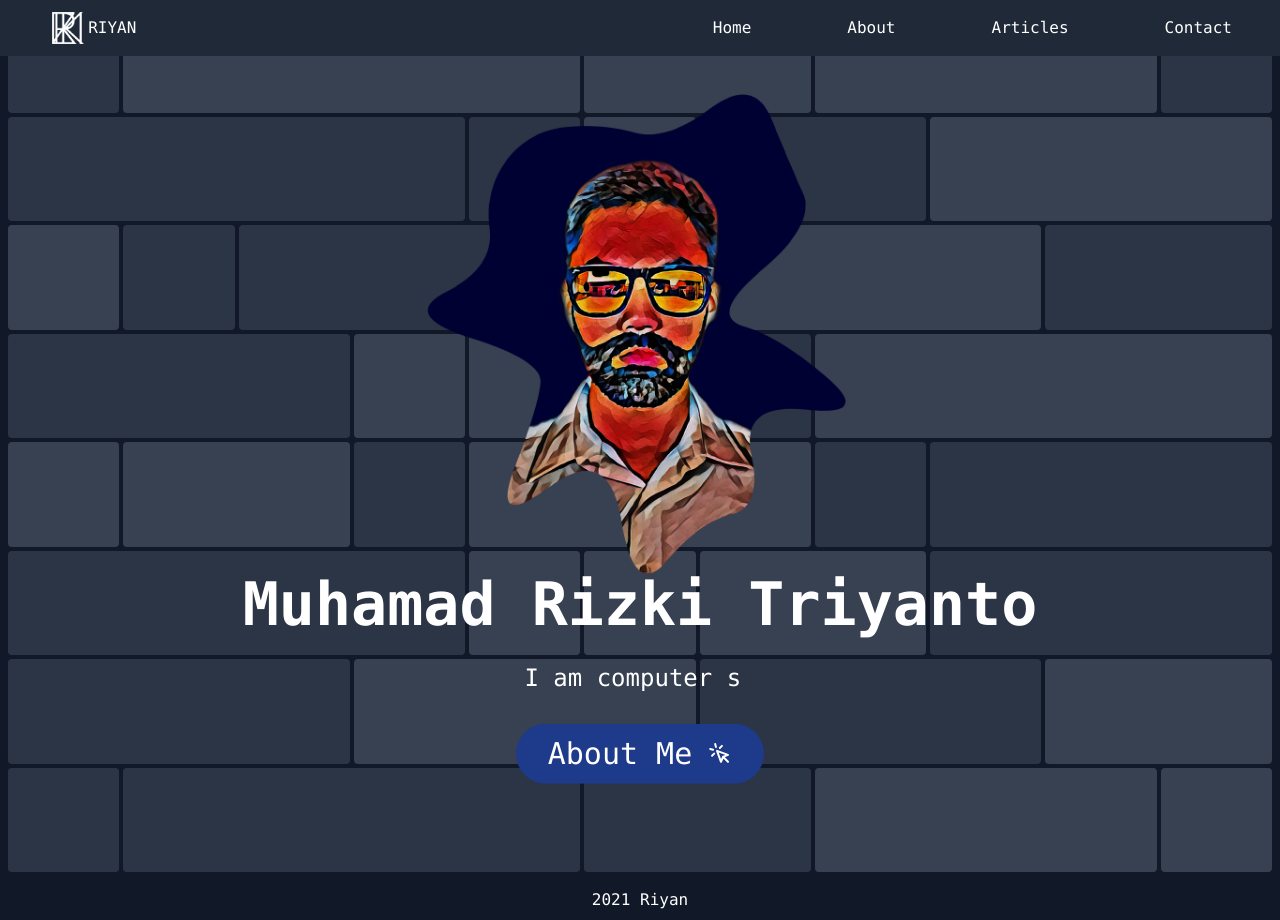
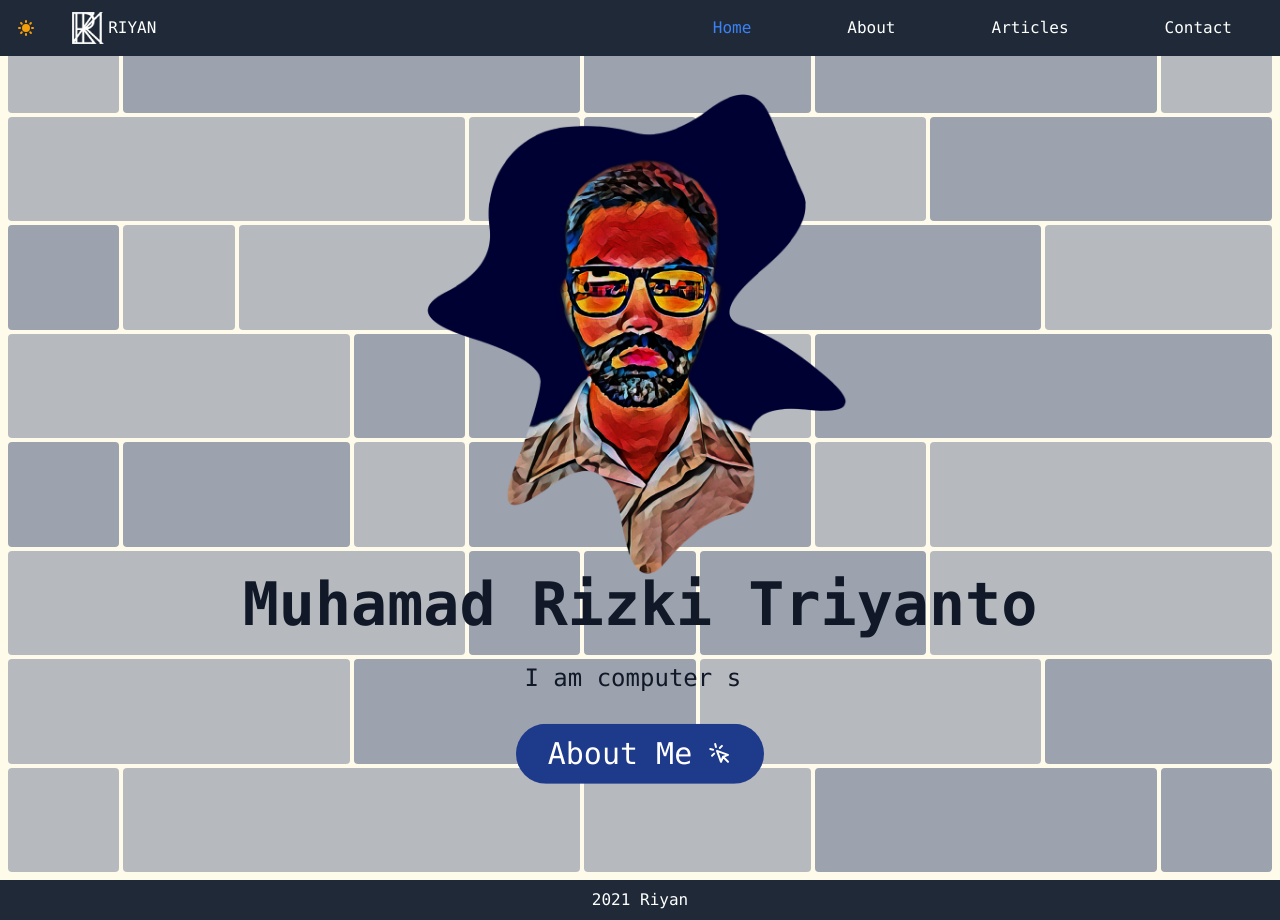
Before and after one commit to mrizkitriyanto/mrizkitriyanto.github.io, a React (Create React App) app: page / in a window 1280 px wide. Built offline with nearby package versions, Linux system fonts and the light colour scheme.

Commit message:
Memperbaiki responsive, Menambah NavLink pada Navbar, Menambah fitur ganti tema(dark mode--light mode)

```diff
--- a/src/App.js
+++ b/src/App.js
@@ -1,4 +1,3 @@
-
 import './App.css';
 import Navbar from './components/Navbar';
 import Footer from './components/Footer';
@@ -7,6 +6,7 @@ import about from './pages/about';
 import articles from './pages/articles';
 import contact from './pages/contact';
 import { Switch, Route } from 'react-router-dom';
+
 
 
 
--- a/src/components/Content.js
+++ b/src/components/Content.js
@@ -6,17 +6,17 @@ import Typical from 'react-typical';
 
 function Content() {
     return (
-        <div className="bg-gray-900 min-h-screen flex flex-col justify-center items-center dark:bg-grey-900 relative py-10">
+        <div className="bg-yellow-50 min-h-screen flex flex-col justify-center items-center dark:bg-gray-900 relative py-10 transition duration-1000">
             {/* background */}
             <GridBackground />
 
             {/* content */}
             <div className="relative h-screen flex flex-col justify-center items-center">
                 <img src={Foto} alt="Profile" className="lg:h-3/5 md:h-2/5 h-2/5  " />
-                <h1 className="lg:text-6xl md:text-5xl sm:text-2xl text-2xl font-black mb-7 font-mono text-white">
+                <h1 className="lg:text-6xl md:text-5xl sm:text-2xl text-2xl font-black mb-7 font-mono text-center text-gray-900 dark:text-gray-200">
                     Muhamad Rizki Triyanto
                 </h1>
-                <h2 className="text-white font-mono lg:text-2xl md:text-1xl sm:text-base text-base mb-8 ">
+                <h2 className="text-gray-900 text-center dark:text-gray-200 font-mono lg:text-2xl md:text-1xl sm:text-base text-base mb-8 ">
                     {/* Menggunakan modul Typical yang harus di instal terlebih dahulu https://www.npmjs.com/package/react-typical */}
                     <Typical
                         steps={['Hello 👋 ', 1000, 'I am computer science student', 1000, 'at Diponegoro University', 1000, 'Do you want more about me? ', 1000, '👇 Click Below 👇', 1000,]}
--- a/src/components/Footer.js
+++ b/src/components/Footer.js
@@ -2,7 +2,7 @@ import React from 'react'
 
 function Footer() {
     return (
-        <div className="flex justify-center items-center h-10 bg-gray-900 text-white font-mono">
+        <div className="flex justify-center items-center h-10 bg-gray-800 text-white font-mono">
             <p>2021 Riyan</p>
         </div>
     )
--- a/src/components/GridBackground.js
+++ b/src/components/GridBackground.js
@@ -4,60 +4,60 @@ function GridBackground() {
         // Pembuatan background grid menggunakan beberapa baris dan memandaatkan css grid
         <div className="absolute inset-0 p-2 grid grid-cols-11 gap-1">
                 {/* baris 1 */}
-                <div className="col-span-1 bg-gray-700 rounded animate-pulse">  </div>
-                <div className="col-span-4 bg-gray-700 rounded pulse-very-slow">  </div>
-                <div className="col-span-2 bg-gray-700 rounded pulse-fast">  </div>
-                <div className="col-span-3 bg-gray-700 rounded pulse-very-slow">  </div>
-                <div className="col-span-1 bg-gray-700 rounded animate-pulse">  </div>
+                <div className="col-span-1 bg-gray-400 rounded animate-pulse">  </div>
+                <div className="col-span-4 bg-gray-400 rounded pulse-very-slow">  </div>
+                <div className="col-span-2 bg-gray-400 rounded pulse-fast">  </div>
+                <div className="col-span-3 bg-gray-400 rounded pulse-very-slow">  </div>
+                <div className="col-span-1 bg-gray-400 rounded animate-pulse">  </div>
 
                 {/* baris 2 */}
-                <div className="col-span-4 bg-gray-700 rounded animate-pulse">  </div>
-                <div className="col-span-1 bg-gray-700 rounded animate-pulse">  </div>
-                <div className="col-span-1 bg-gray-700 rounded pulse-very-slow">  </div>
-                <div className="col-span-2 bg-gray-700 rounded animate-pulse">  </div>
-                <div className="col-span-3 bg-gray-700 rounded pulse-fast">  </div>
+                <div className="col-span-4 bg-gray-400 rounded animate-pulse">  </div>
+                <div className="col-span-1 bg-gray-400 rounded animate-pulse">  </div>
+                <div className="col-span-1 bg-gray-400 rounded pulse-very-slow">  </div>
+                <div className="col-span-2 bg-gray-400 rounded animate-pulse">  </div>
+                <div className="col-span-3 bg-gray-400 rounded pulse-fast">  </div>
 
                 {/* baris 3 */}
-                <div className="col-span-1 bg-gray-700 rounded pulse-very-slow">  </div>
-                <div className="col-span-1 bg-gray-700 rounded animate-pulse">  </div>
-                <div className="col-span-3 bg-gray-700 rounded animate-pulse">  </div>
-                <div className="col-span-4 bg-gray-700 rounded pulse-fast">  </div>
-                <div className="col-span-2 bg-gray-700 rounded animate-pulse">  </div>
+                <div className="col-span-1 bg-gray-400 rounded pulse-very-slow">  </div>
+                <div className="col-span-1 bg-gray-400 rounded animate-pulse">  </div>
+                <div className="col-span-3 bg-gray-400 rounded animate-pulse">  </div>
+                <div className="col-span-4 bg-gray-400 rounded pulse-fast">  </div>
+                <div className="col-span-2 bg-gray-400 rounded animate-pulse">  </div>
 
                 {/* baris 4 */}
-                <div className="col-span-3 bg-gray-700 rounded animate-pulse">  </div>
-                <div className="col-span-1 bg-gray-700 rounded pulse-very-slow">  </div>
-                <div className="col-span-2 bg-gray-700 rounded pulse-very-slow">  </div>
-                <div className="col-span-1 bg-gray-700 rounded animate-pulse">  </div>
-                <div className="col-span-4 bg-gray-700 rounded pulse-fast">  </div>
+                <div className="col-span-3 bg-gray-400 rounded animate-pulse">  </div>
+                <div className="col-span-1 bg-gray-400 rounded pulse-very-slow">  </div>
+                <div className="col-span-2 bg-gray-400 rounded pulse-very-slow">  </div>
+                <div className="col-span-1 bg-gray-400 rounded animate-pulse">  </div>
+                <div className="col-span-4 bg-gray-400 rounded pulse-fast">  </div>
 
                 {/* baris 5 */}
-                <div className="col-span-1 bg-gray-700 rounded pulse-very-slow">  </div>
-                <div className="col-span-2 bg-gray-700 rounded pulse-fast">  </div>
-                <div className="col-span-1 bg-gray-700 rounded animate-pulse">  </div>
-                <div className="col-span-3 bg-gray-700 rounded pulse-very-slow">  </div>
-                <div className="col-span-1 bg-gray-700 rounded animate-pulse">  </div>
-                <div className="col-span-3 bg-gray-700 rounded animate-pulse">  </div>
+                <div className="col-span-1 bg-gray-400 rounded pulse-very-slow">  </div>
+                <div className="col-span-2 bg-gray-400 rounded pulse-fast">  </div>
+                <div className="col-span-1 bg-gray-400 rounded animate-pulse">  </div>
+                <div className="col-span-3 bg-gray-400 rounded pulse-very-slow">  </div>
+                <div className="col-span-1 bg-gray-400 rounded animate-pulse">  </div>
+                <div className="col-span-3 bg-gray-400 rounded animate-pulse">  </div>
 
                 {/* baris 6 */}
-                <div className="col-span-4 bg-gray-700 rounded animate-pulse">  </div>
-                <div className="col-span-1 bg-gray-700 rounded pulse-very-slow">  </div>
-                <div className="col-span-1 bg-gray-700 rounded pulse-fast">  </div>
-                <div className="col-span-2 bg-gray-700 rounded pulse-very-slow">  </div>
-                <div className="col-span-3 bg-gray-700 rounded animate-pulse">  </div>
+                <div className="col-span-4 bg-gray-400 rounded animate-pulse">  </div>
+                <div className="col-span-1 bg-gray-400 rounded pulse-very-slow">  </div>
+                <div className="col-span-1 bg-gray-400 rounded pulse-fast">  </div>
+                <div className="col-span-2 bg-gray-400 rounded pulse-very-slow">  </div>
+                <div className="col-span-3 bg-gray-400 rounded animate-pulse">  </div>
 
                 {/* baris 7 */}
-                <div className="col-span-3 bg-gray-700 rounded animate-pulse">  </div>
-                <div className="col-span-3 bg-gray-700 rounded pulse-fast">  </div>
-                <div className="col-span-3 bg-gray-700 rounded animate-pulse">  </div>
-                <div className="col-span-2 bg-gray-700 rounded pulse-very-slow">  </div>
+                <div className="col-span-3 bg-gray-400 rounded animate-pulse">  </div>
+                <div className="col-span-3 bg-gray-400 rounded pulse-fast">  </div>
+                <div className="col-span-3 bg-gray-400 rounded animate-pulse">  </div>
+                <div className="col-span-2 bg-gray-400 rounded pulse-very-slow">  </div>
 
                 {/* baris 8 */}
-                <div className="col-span-1 bg-gray-700 rounded animate-pulse">  </div>
-                <div className="col-span-4 bg-gray-700 rounded animate-pulse">  </div>
-                <div className="col-span-2 bg-gray-700 rounded animate-pulse">  </div>
-                <div className="col-span-3 bg-gray-700 rounded pulse-very-slow">  </div>
-                <div className="col-span-1 bg-gray-700 rounded pulse-very-slow">  </div>
+                <div className="col-span-1 bg-gray-400 rounded animate-pulse">  </div>
+                <div className="col-span-4 bg-gray-400 rounded animate-pulse">  </div>
+                <div className="col-span-2 bg-gray-400 rounded animate-pulse">  </div>
+                <div className="col-span-3 bg-gray-400 rounded pulse-very-slow">  </div>
+                <div className="col-span-1 bg-gray-400 rounded pulse-very-slow">  </div>
             </div>
     )
 }
--- a/src/components/Navbar.js
+++ b/src/components/Navbar.js
@@ -1,24 +1,44 @@
 import React from 'react';
-import {useState} from 'react';
+import { useState } from 'react';
 import Logo from "../images/Logo.png";
-import { Link } from 'react-router-dom';
+import { Link, NavLink } from 'react-router-dom';
+import themeContext from '../hook/DarkMode';
 
-//Pembuatan navbar dilakukan langsung alam artian navbar sudah terbentuk(berbentuk final) ketika hamburger menu ditekan baru kemudian nanti dibuat logicnya supaya dropdown menunya bisa tertutup
+export default function Navbar() {
+
+    // Inisialisasi drop down tertutup ditandai dengan useState(false) -->sebelum menggunakan useState harus diimport terlebih dahulu
+    const [isOpen, setIsOpen] = useState(false);
+
+    // Sebagai permulaan tema yang digunakan adalah sama seperti sebelum di tutup tema akan tersimpan di cache browser
+    const [colorTheme, setTheme] = themeContext();
+
+    return (
+        <div className="bg-gray-800 fixed z-50 w-full ">
+            <div className="flex flex-col lg:flex-row">
+                <div className="flex justify-between items-center px-4 py-4 lg:py-0 p">
+
+                    {/* Button buat ganti tema */}
+                    <button onClick={() => setTheme(colorTheme)}>
+                        {colorTheme === 'light' ?
+                            // SVG bulan untuk Dark Mode
+                            <svg xmlns="http://www.w3.org/2000/svg" className="text-yellow-200 h-5 w-5" viewBox="0 0 20 20" fill="currentColor">
+                                <path d="M17.293 13.293A8 8 0 016.707 2.707a8.001 8.001 0 1010.586 10.586z" />
+                            </svg>
+                            :
+                            // SVG matahari untuk Light Mode
+                            <svg xmlns="http://www.w3.org/2000/svg" className="text-yellow-500 h-5 w-5" viewBox="0 0 20 20" fill="currentColor">
+                                <path fillRule="evenodd" d="M10 2a1 1 0 011 1v1a1 1 0 11-2 0V3a1 1 0 011-1zm4 8a4 4 0 11-8 0 4 4 0 018 0zm-.464 4.95l.707.707a1 1 0 001.414-1.414l-.707-.707a1 1 0 00-1.414 1.414zm2.12-10.607a1 1 0 010 1.414l-.706.707a1 1 0 11-1.414-1.414l.707-.707a1 1 0 011.414 0zM17 11a1 1 0 100-2h-1a1 1 0 100 2h1zm-7 4a1 1 0 011 1v1a1 1 0 11-2 0v-1a1 1 0 011-1zM5.05 6.464A1 1 0 106.465 5.05l-.708-.707a1 1 0 00-1.414 1.414l.707.707zm1.414 8.486l-.707.707a1 1 0 01-1.414-1.414l.707-.707a1 1 0 011.414 1.414zM4 11a1 1 0 100-2H3a1 1 0 000 2h1z" clipRule="evenodd" />
+                            </svg>
+                        }
+                    </button>
 
 
-function Navbar() {
-    // Inisialisasi drop down tertutup ditandai dengan useState(false) -->sebelum menggunakan useState harus diimport terlebih dahulu
-    const [ isOpen, setIsOpen ] = useState(false);
-
-    return (
-        <div className="bg-gray-800 fixed z-50 w-full">
-            <div className="flex flex-col lg:flex-row">
-                <div className="flex justify-between items-center px-4 py-4 lg:py-0 p">
                     <div>
                         <Link to="/" className="ml-9 flex items-center text-white font-mono ">
                             <img src={Logo} alt="Logo" className="h-8 mr-1" />
                             RIYAN
                         </Link>
+
                     </div>
                     <div>
 
@@ -34,6 +54,7 @@ function Navbar() {
                             </svg>
 
                         </button>
+
                     </div>
                 </div>
 
@@ -43,15 +64,14 @@ function Navbar() {
                         {/* Ini Buat Space biar yg kiri kosong */}
                     </div>
                     <div className="flex flex-col lg:flex-row">
-                        <Link className="block px-12 py-4 text-white font-mono hover:text-blue-500" to="/">Home</Link>
-                        <Link className="block px-12 py-4 text-white font-mono hover:text-blue-500" to="/about">About</Link>
-                        <Link className="block px-12 py-4 text-white font-mono hover:text-blue-500" to="/articles">Articles</Link>
-                        <Link className="block px-12 py-4 text-white font-mono hover:text-blue-500" to="/contact">Contact</Link>
+                        {/* Sebelumnya ada warning no duplicate props allowed tapi bisa di atasi dengan --> https://stackoverflow.com/questions/42367236/why-am-i-getting-this-warning-no-duplicate-props-allowed-react-jsx-no-duplicate */}
+                        <NavLink className="block px-12 py-4 text-white font-mono hover:text-blue-500" activeClassName="nav-link--selected" to="/" exact>Home</NavLink>
+                        <NavLink className="block px-12 py-4 text-white font-mono hover:text-blue-500" activeClassName="nav-link--selected" to="/about">About</NavLink>
+                        <NavLink className="block px-12 py-4 text-white font-mono hover:text-blue-500" activeClassName="nav-link--selected" to="/articles">Articles</NavLink>
+                        <NavLink className="block px-12 py-4 text-white font-mono hover:text-blue-500" activeClassName="nav-link--selected" to="/contact">Contact</NavLink>
                     </div>
                 </div>
             </div>
         </div>
     )
 }
-
-export default Navbar
--- /dev/null
+++ b/src/hook/DarkMode.js
@@ -0,0 +1,19 @@
+import { useState,useEffect } from "react";
+
+//Reference: https://www.youtube.com/watch?v=2IfTD-muRF4
+export default function DarkMode() {
+    const [theme, setTheme] = useState(localStorage.theme);
+    const colorTheme = theme === 'dark' ? 'light' : 'dark';
+
+    useEffect(() =>{
+        const root = window.document.documentElement;
+
+        root.classList.remove(colorTheme);
+        root.classList.add(theme);
+
+        //Digunakan untuk menyimpan di local storage atau cache browser supaya ketika mengakses dan merubah tema maka selanjutnya ketika mengakses kembali akan sama seperti tema terakhir sebelum di tutup
+        localStorage.setItem('theme', theme)
+    },[theme, colorTheme]);
+
+    return [colorTheme,setTheme];
+}
--- a/src/index.css
+++ b/src/index.css
@@ -2,3 +2,11 @@
 @tailwind base;
 @tailwind components;
 @tailwind utilities;
+
+
+.nav-link--selected {
+    font-family: ui-monospace, SFMono-Regular, Menlo, Monaco, Consolas, "Liberation Mono", "Courier New", monospace;;
+    color: rgba(59, 130, 246,1);
+    padding: 1rem 3rem;
+    display: block;
+}
--- a/src/pages/articles.js
+++ b/src/pages/articles.js
@@ -4,7 +4,7 @@ import Typical from 'react-typical';
 
 function articles() {
     return (
-        <div className="h-screen flex flex-col lg:flex-row justify-center lg:justify-between items-center bg-gradient-to-r from-blue-800 to-green-400">
+        <div className="h-screen flex flex-col lg:flex-row justify-center lg:justify-between items-center bg-gradient-to-r from-blue-800 to-green-400 transition duration-1000">
             <div className="mx-9 flex justify-center items-center ">
                 <img src={Foto} alt="Construct" className="h-60 mb-10" />
             </div>
```
Also changed, not shown: src/pages/about.js (+29 -29 lines), src/pages/contact.js (+15 -16 lines), src/components/themeContext.js (deleted).
